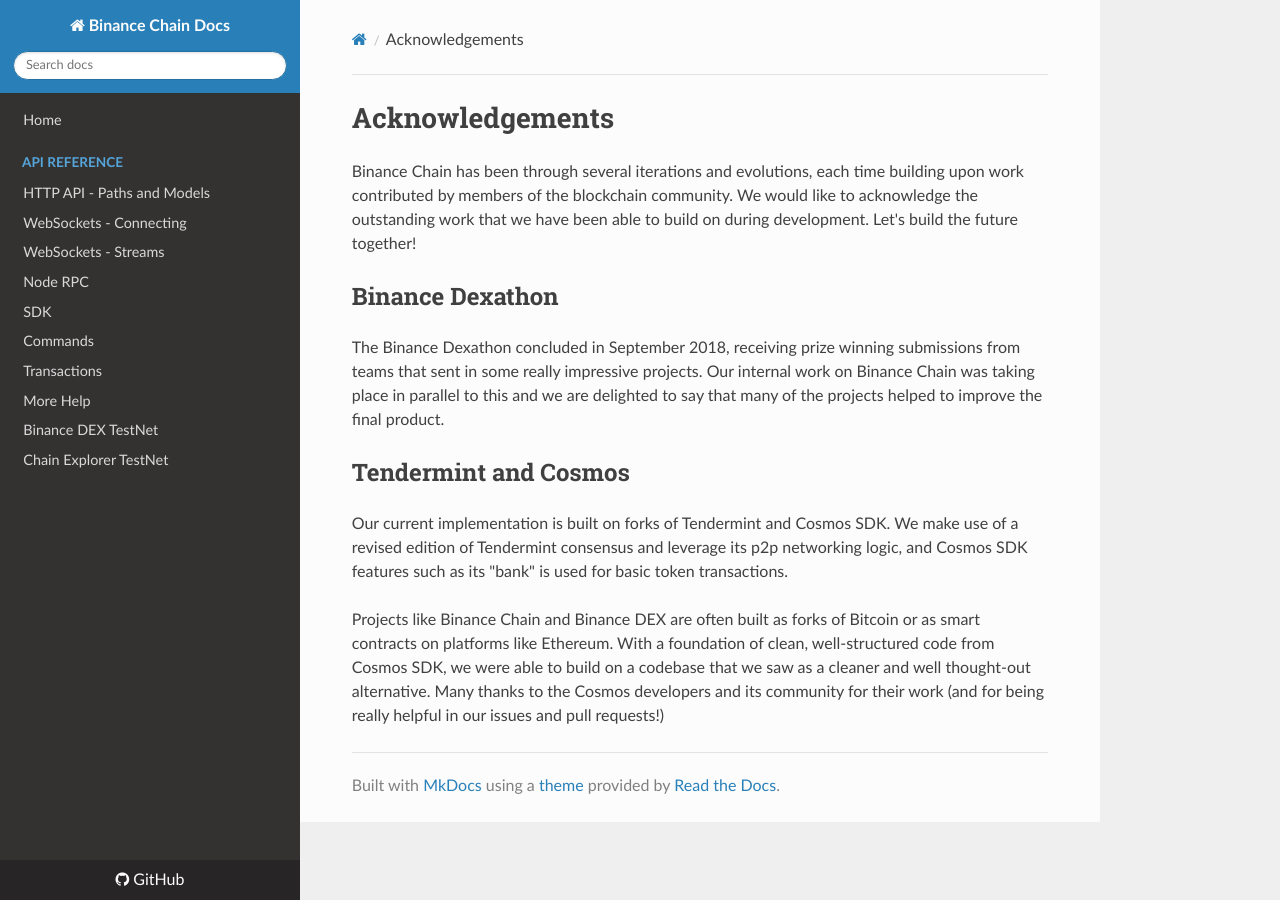
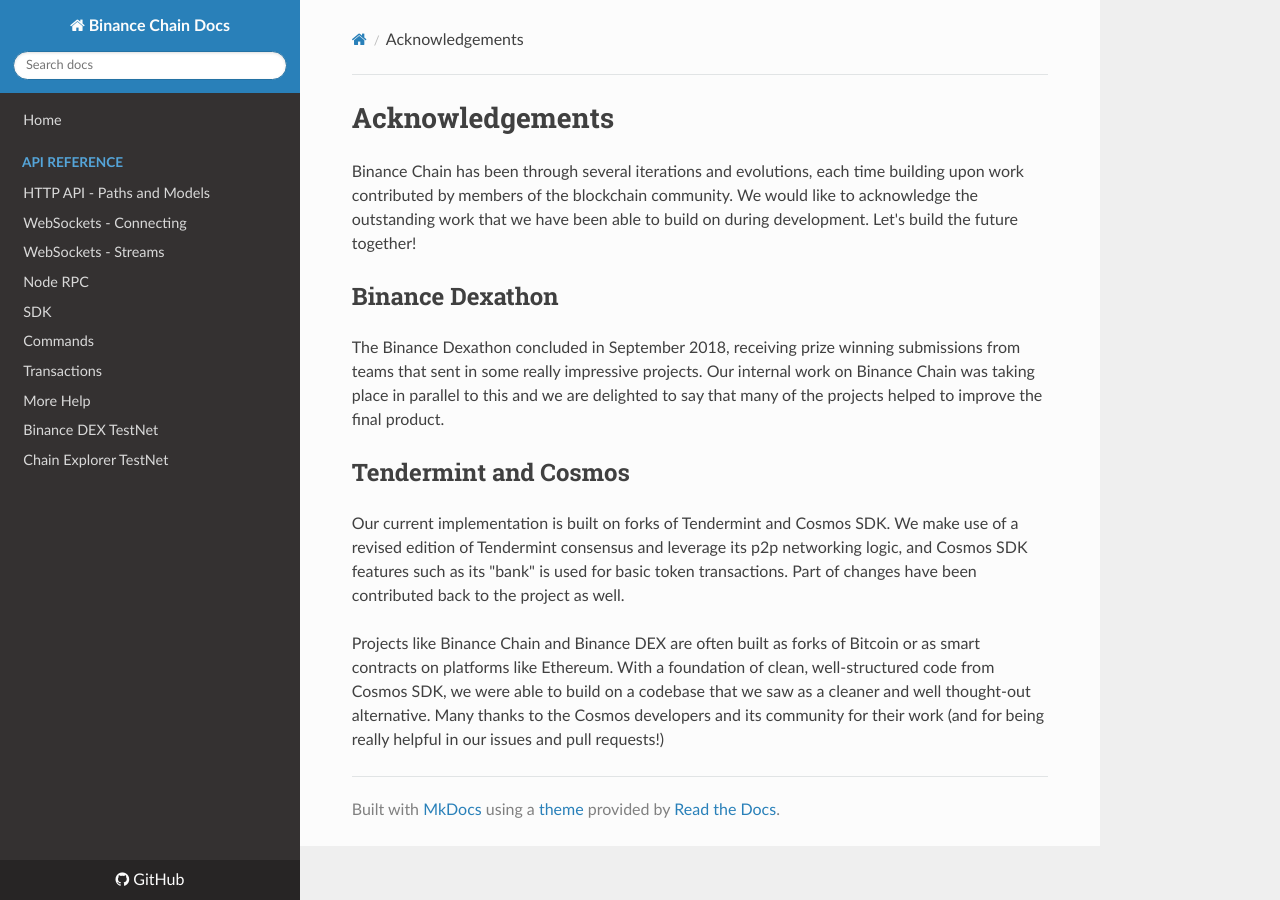
Before and after one commit to yash-sharma1/docs-site, an MkDocs documentation site: the page built from docs/acknowledgement.md, in a window 1280 px wide. Built offline with MkDocs 1.6.1, drawn with Linux system fonts in a browser that asks for light colours; nearby versions of some CDN libraries.

Commit message:
revise acknowledgement.

```diff
--- a/docs/acknowledgement.md
+++ b/docs/acknowledgement.md
@@ -8,6 +8,6 @@
 
 ## Tendermint and Cosmos
 
-Our current implementation is built on forks of Tendermint and Cosmos SDK. We make use of a revised edition of Tendermint consensus and leverage its p2p networking logic, and Cosmos SDK features such as its "bank" is used for basic token transactions.
+Our current implementation is built on forks of Tendermint and Cosmos SDK. We make use of a revised edition of Tendermint consensus and leverage its p2p networking logic, and Cosmos SDK features such as its "bank" is used for basic token transactions. Part of changes have been contributed back to the project as well.
 
 Projects like Binance Chain and Binance DEX are often built as forks of Bitcoin or as smart contracts on platforms like Ethereum. With a foundation of clean, well-structured code from Cosmos SDK, we were able to build on a codebase that we saw as a cleaner and well thought-out alternative. Many thanks to the Cosmos developers and its community for their work (and for being really helpful in our issues and pull requests!)
```
